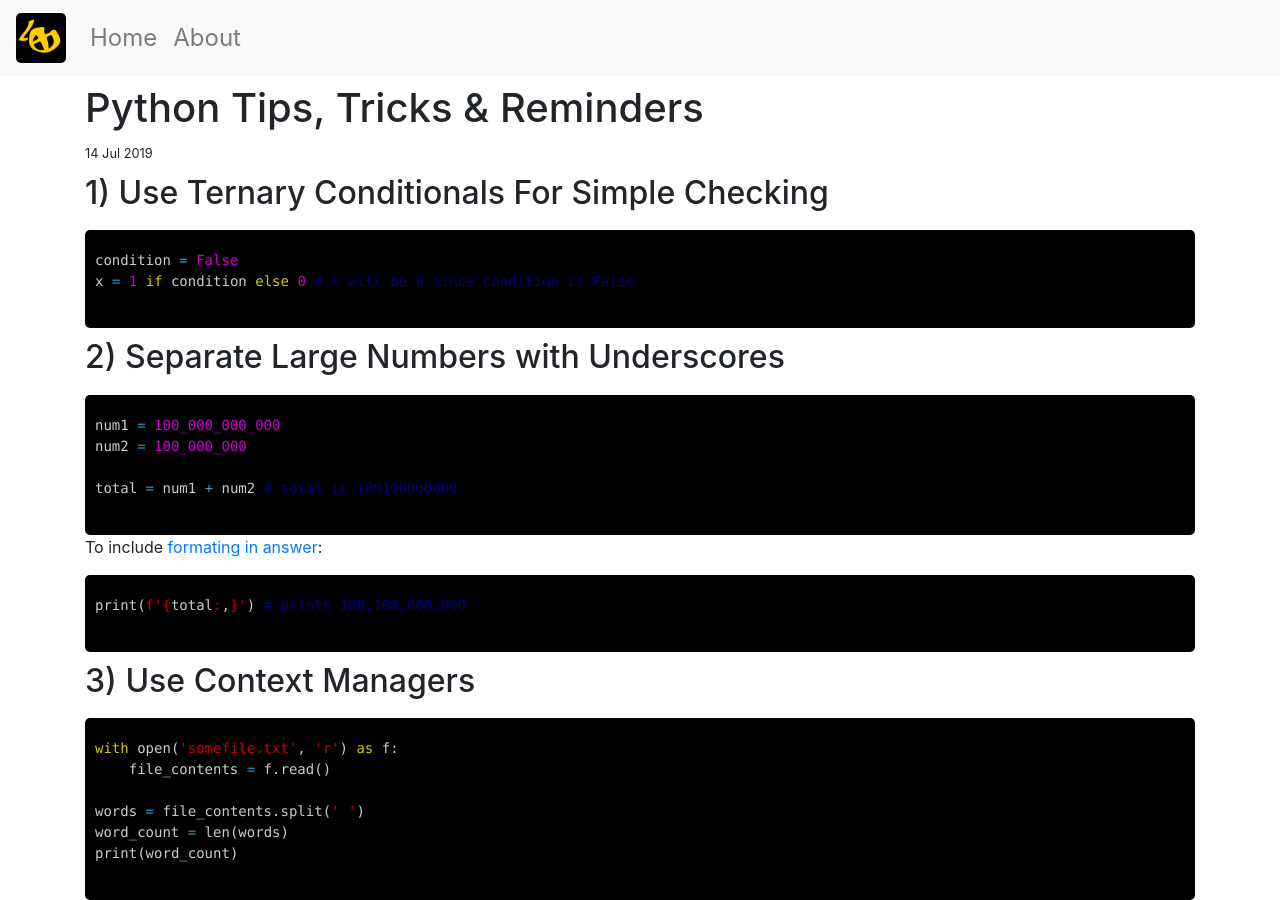
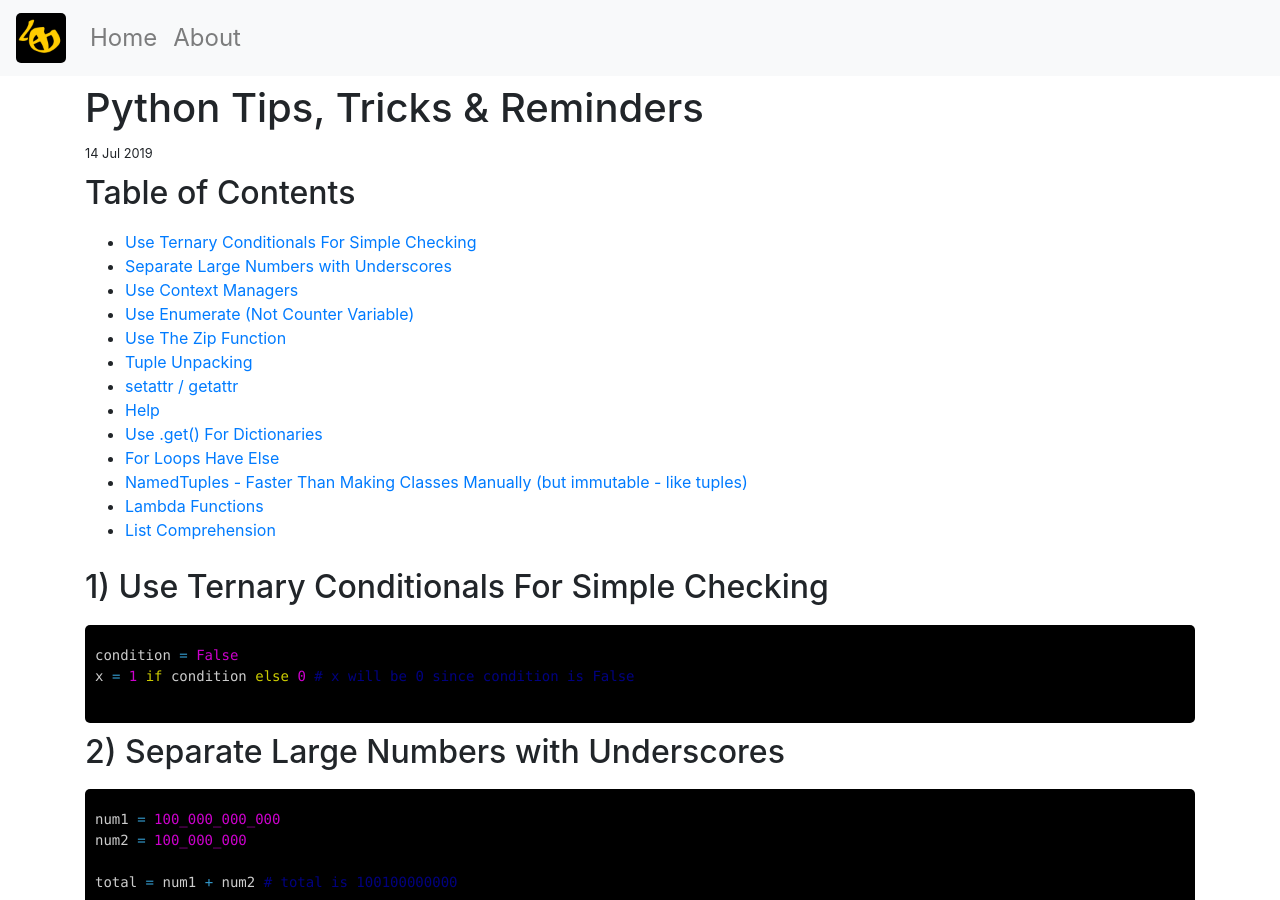
Before and after one commit to DewofyourYouth/DewofyourYouth.github.io, a Jekyll site: the page built from _posts/2019-07-14-python-tips-tricks-and-reminders.md, in a window 1280 px wide and 900 px high. Built offline with Jekyll 4.4.1, drawn with Linux system fonts in a browser that asks for light colours; nearby versions of some CDN libraries; comment, search, counter and statistics services are not loaded.

Commit message:
table of contents

```diff
--- a/_posts/2019-07-14-python-tips-tricks-and-reminders.md
+++ b/_posts/2019-07-14-python-tips-tricks-and-reminders.md
@@ -4,6 +4,22 @@ title: "Python Tips, Tricks &amp Reminders"
 date: 2019-07-14
 comments: true
 ---
+
+## Table of Contents
+
+ - [Use Ternary Conditionals For Simple Checking](#1-use-ternary-conditionals-for-simple-checking)
+ - [Separate Large Numbers with Underscores](#2-separate-large-numbers-with-underscores)
+ - [Use Context Managers](3-use-context-managers)
+ - [Use Enumerate (Not Counter Variable)](4-use-enumerate-not-counter-variable)
+ - [Use The Zip Function](5-use-the-zip-function)
+ - [Tuple Unpacking](6-tuple-unpacking)
+ - [setattr / getattr](7-setattr--getattr)
+ - [Help](8-help)
+ - [Use .get() For Dictionaries](9-use-get-for-dictionaries)
+ - [For Loops Have Else](10-for-loops-have-else)
+ - [NamedTuples - Faster Than Making Classes Manually (but immutable - like tuples)](11-namedtuples---faster-than-making-classes-manually-but-immutable---like-tuples)
+ - [Lambda Functions](12-lambda-functions)
+ - [List Comprehension](13-list-comprehension)
 
 ## 1) Use Ternary Conditionals For Simple Checking
 
```
